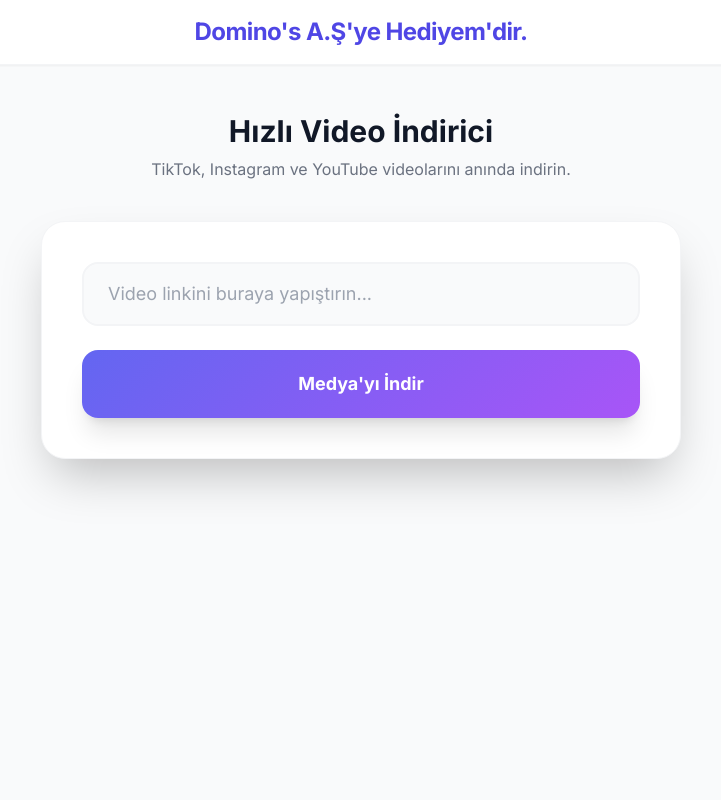
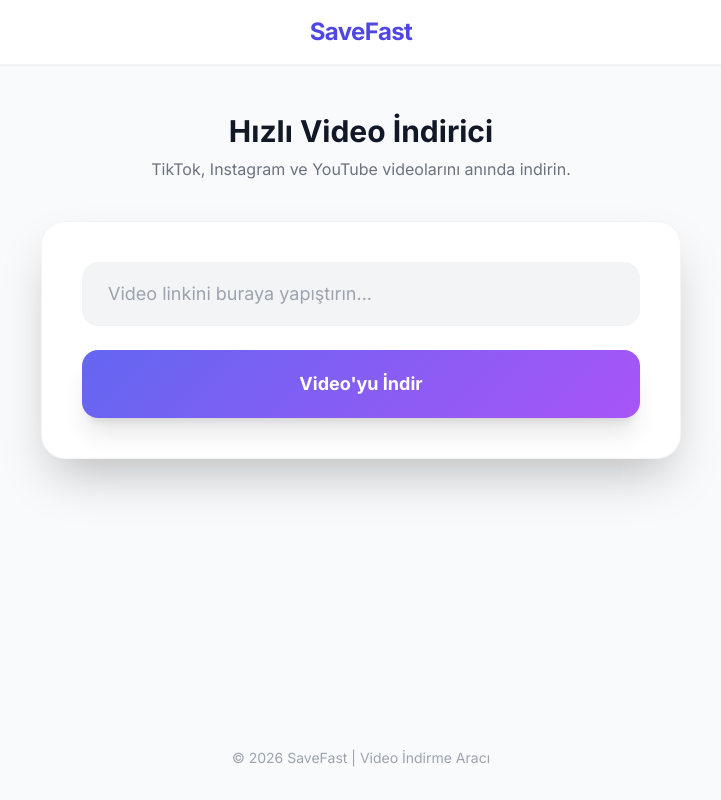
Before and after one commit to ilkerortak/video-downloader, a Flask app: page / in a window 1280 px wide. Shown: the whole page, without its empty margins (279-1000 px from the left). Run offline with Flask 3, Linux system fonts and the light colour scheme; some libraries are stand-ins or nearby versions.

Commit message:
Update index.html

```diff
--- a/templates/index.html
+++ b/templates/index.html
@@ -17,12 +17,12 @@
 <body class="bg-gray-50 min-h-screen flex flex-col">
 
     <nav class="bg-white shadow-sm p-4 text-center border-b border-gray-100">
-        <h1 class="text-2xl font-bold text-indigo-600 tracking-tight">Domino's A.Ş'ye Hediyem'dir.</h1>
+        <h1 class="text-2xl font-bold text-indigo-600 tracking-tight">SaveFast</h1>
     </nav>
 
     <main class="flex-grow container mx-auto px-4 py-12 max-w-2xl">
         <div class="text-center mb-10">
-            <h2 class="text-3xl font-extrabold text-gray-900 mb-2">Hızlı Video İndirici</h2>
+            <h2 class="text-3xl font-extrabold text-gray-900 mb-2 text-center">Hızlı Video İndirici</h2>
             <p class="text-gray-500">TikTok, Instagram ve YouTube videolarını anında indirin.</p>
         </div>
 
@@ -37,7 +37,7 @@
             <form method="POST" id="downloadForm" class="space-y-6">
                 <input
                     type="text" name="url" placeholder="Video linkini buraya yapıştırın..."
-                    class="w-full px-6 py-4 bg-gray-50 border-2 border-gray-100 rounded-2xl focus:border-indigo-500 focus:ring-0 outline-none text-gray-700 text-lg transition-all"
+                    class="w-full px-6 py-4 bg-gray-100 border-2 border-transparent rounded-2xl focus:border-indigo-500 focus:bg-white outline-none text-gray-700 text-lg transition-all"
                     required
                 >
 
@@ -45,7 +45,43 @@
                     type="submit" id="submitBtn"
                     class="w-full gradient-bg text-white font-bold py-5 rounded-2xl hover:scale-[1.02] transition-all active:scale-95 shadow-xl flex justify-center items-center text-lg"
                 >
-                    <span id="btnText">Medya'yı İndir</span>
+                    <span id="btnText">Video'yu İndir</span>
                     <div id="loaderIcon" class="hidden loader ease-linear rounded-full border-4 border-t-4 border-white/20 h-6 w-6 ml-3"></div>
                 </button>
             </form>
+
+            {% if video_info %}
+            <div class="mt-10 p-8 bg-indigo-50 rounded-3xl border border-indigo-100 text-center animate-fade-in">
+                <h3 class="text-lg font-bold text-gray-800 mb-6 leading-tight">{{ video_info.title }}</h3>
+
+                <a
+                    href="{{ video_info.url }}"
+                    target="_blank"
+                    rel="noopener noreferrer"
+                    class="inline-block w-full sm:w-auto bg-green-500 hover:bg-green-600 text-white font-extrabold py-4 px-12 rounded-2xl transition-all shadow-lg active:scale-95 text-lg"
+                >
+                    Hemen İndir
+                </a>
+
+                <p class="mt-6 text-xs text-gray-400 font-medium">
+                    * İndirme başlamazsa butona <strong>basılı tutun</strong> ve <strong>"Bağlantıyı indir"</strong> deyin.
+                </p>
+            </div>
+            {% endif %}
+        </div>
+    </main>
+
+    <footer class="py-8 text-center text-gray-400 text-sm">
+        &copy; 2026 SaveFast | Video İndirme Aracı
+    </footer>
+
+    <script>
+        document.getElementById('downloadForm').onsubmit = function() {
+            document.getElementById('btnText').innerText = "Hazırlanıyor...";
+            document.getElementById('loaderIcon').classList.remove('hidden');
+            document.getElementById('submitBtn').classList.add('opacity-80', 'cursor-not-allowed');
+        };
+    </script>
+
+</body>
+</html>
```
